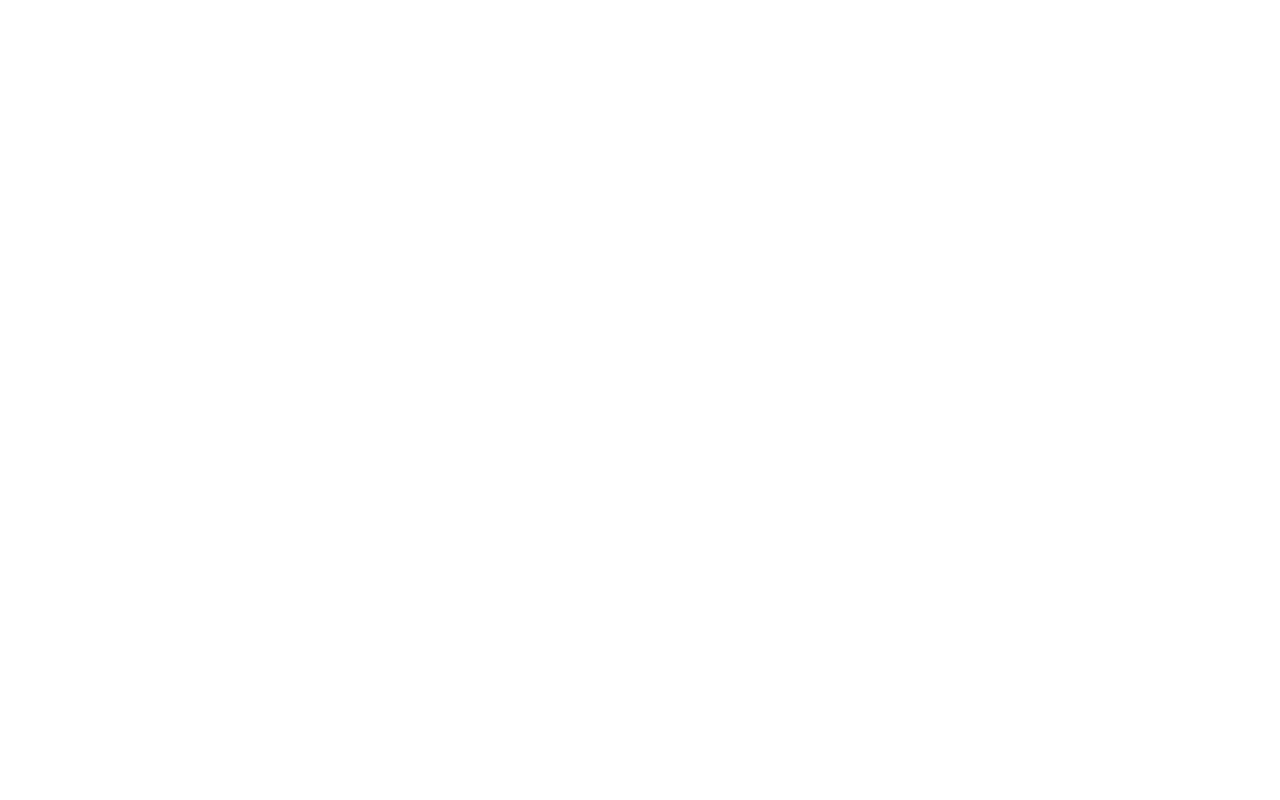
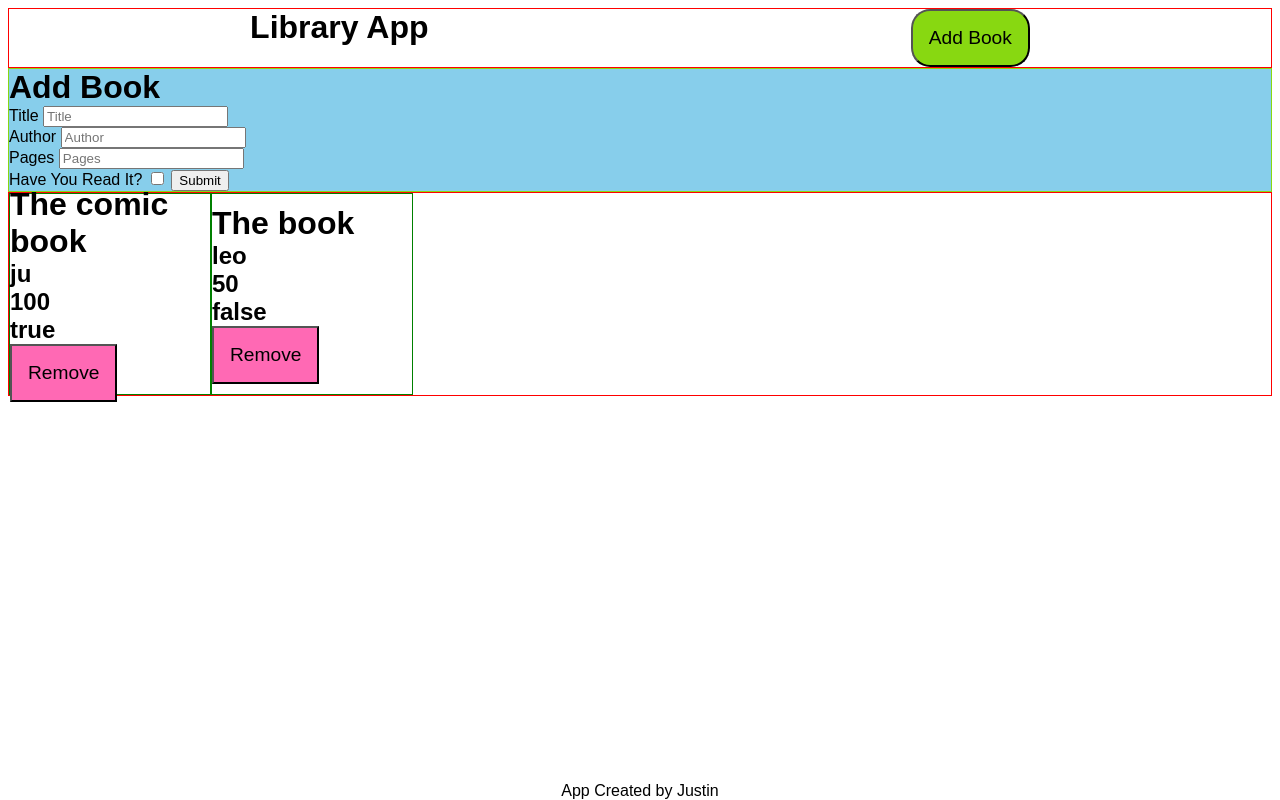
Before and after one commit to justinmm777/library-app, a plain HTML site: page index.html in a window 1280 px wide. Drawn offline with Linux system fonts and the light colour scheme.

Commit message:
basic layout of html and js

```diff
--- a/app.js
+++ b/app.js
@@ -0,0 +1,85 @@
+let myLibrary = [
+    {
+        title:"The comic book",
+        author:"ju",
+        pages: 100,
+        isRead: true,
+    },
+    {
+        title:"The book",
+        author:"leo",
+        pages: 50,
+        isRead: false,
+    },
+];
+
+// selecting html elements
+const form = document.querySelector("form");
+const displayCards = document.querySelector(".displayCards");
+const viewCard = document.querySelector("card");
+const addBook = document.querySelector(".btnAdd");
+
+function Book(title, author, pages, isRead) {
+    this.title = title;
+    this.author = author;
+    this.pages = pages;
+}
+Book.prototype.info = function() {
+    return `${this.title}, ${this.author}, ${this.pages}, ${this.isRead}`;
+}
+Book.prototype.isRead = false;
+
+
+const addBookToLibrary = function(event) {
+    event.preventDefault();
+        title = document.getElementById("title").value;
+        author = document.getElementById("author").value;
+        pages = document.getElementById("pages").value;
+        isRead = document.getElementById("isRead").value;
+
+    const newBookDetails = new Book(title, author, pages, isRead);
+    myLibrary.push(newBookDetails);
+}
+
+
+const createCards = function(books, viewCard) {
+    myLibrary.forEach(function(book, i) {
+        const card = `<div class="card" data-index="${i}">
+        <h1>${book.title}</h1>
+        <h2>${book.author}</h2>
+        <h2>${book.pages}</h2>
+        <h2>${book.isRead}</h2>
+        <div class="remove">
+            <button class="btnRemove">Remove</button>
+        </div>
+    </div>`
+
+    const newDiv = document.createElement("div");
+    newDiv.innerHTML = card;
+    displayCards.appendChild(newDiv.firstChild);
+    })
+
+};
+
+
+// add book details to myLibrary
+
+document.addEventListener("DOMContentLoaded", function() {
+    const btnSubmit = document.querySelector(".submit")
+    btnSubmit.addEventListener("click", addBookToLibrary);
+    const form = document.querySelector("form");
+    form.reset();
+});
+
+// hide form and show
+const entryForm = document.getElementById("bookEntry");
+const showForm = function() {
+    entryForm.classList.toggle("toggle-on");
+}
+addBook.addEventListener("click", showForm());
+
+createCards(myLibrary);
+
+
+
+console.log(myLibrary);
--- a/index.html
+++ b/index.html
@@ -9,6 +9,41 @@
     <script src="./app.js" defer></script>
 </head>
 <body>
+    <header class="header"></header>
+    <main class="mainContainer">
+        <div class="headingContainer">
+            <H1 class="mainHeading">Library App</H1>
+            <button class="btnAdd">Add Book</button>
+        </div>
+        <div class="formPopup" id="bookEntry">
+            <form action="" class="formContainer">
+                <h1>Add Book</h1>
+                <label for="title">Title</label>
+                <input type="text" id="title" placeholder="Title" name="title" required>
+                <label for="author"><br>Author</label>
+                <input type="text" id="author" placeholder="Author" name="author" required>
+                <label for="pages"><br>Pages</label>
+                <input type="text" id="pages" placeholder="Pages" name="pages" required>
+                <label for="isRead"><br>Have You Read It?</label>
+                <input type="checkbox" id="isRead" name="isRead" required>
+                <button class="submit">Submit</button>
+            </form>
+        </div>
 
+        <div class="displayCards">
+            <!-- <div class="card" data-index="">
+                <h1>title</h1>
+                <h2>author</h2>
+                <h2>pages</h2>
+                <h2>read</h2>
+                <div class="remove">
+                    <button class="btnRemove">Remove</button>
+                </div>
+            </div> -->
+        </div>
+    </main>
+
+
+    <footer class="footer">App Created by Justin</footer>
 </body>
 </html>
--- a/style.css
+++ b/style.css
@@ -0,0 +1,73 @@
+html {
+    min-height: 100%;
+    box-sizing: border-box;
+    position: relative;
+    font-family: Arial, Helvetica, sans-serif, Verdana, Geneva, Tahoma, sans-serif;
+}
+
+body {
+    display: flex;
+    flex-direction: column;
+}
+
+h1,
+h2 {
+    margin: 0;
+}
+
+.container {
+    display: flex;
+}
+
+.headingContainer {
+    display: flex;
+    justify-content: space-around;
+    border: 1px solid red;
+}
+
+
+.btnAdd {
+    padding: 1rem;
+    font-size: 1.2em;
+    background-color: rgb(136, 216, 17);
+    border-radius: 1em;
+}
+
+.formPopup {
+    display: none;
+    border: 1px solid green;
+}
+.formPopup {
+    display: block;
+    border: 1px solid rgb(136, 216, 17);
+    background-color: skyblue;
+}
+
+.displayCards {
+    border: 1px solid red;
+    display: flex;
+}
+
+.card {
+    display: flex;
+    justify-content: center;
+    flex-direction: column;
+    width: 200px;
+    height: 200px;
+    border: 1px solid green;
+}
+
+.btnRemove {
+    padding: 1rem;
+    background-color: hotpink;
+    font-size: 1.2rem;
+}
+
+
+
+.footer {
+    display: flex;
+    align-self: center;
+    bottom: 0%;
+    position: fixed;
+}
```
